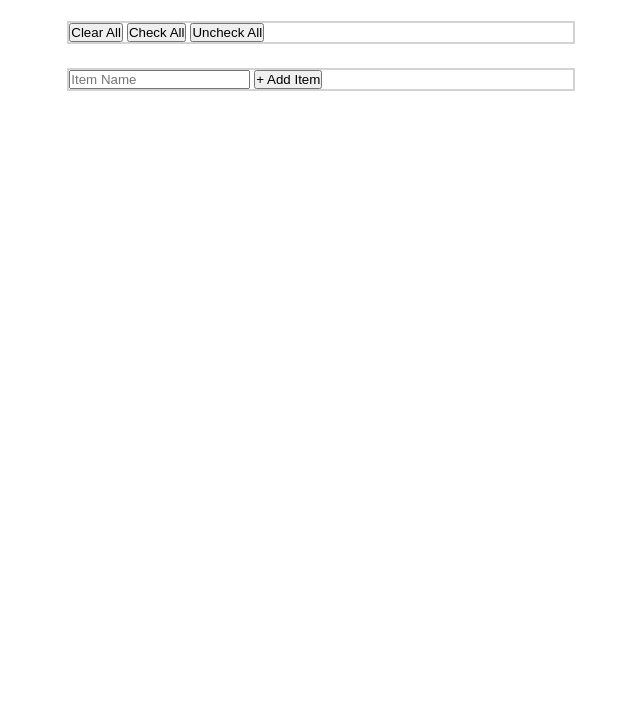
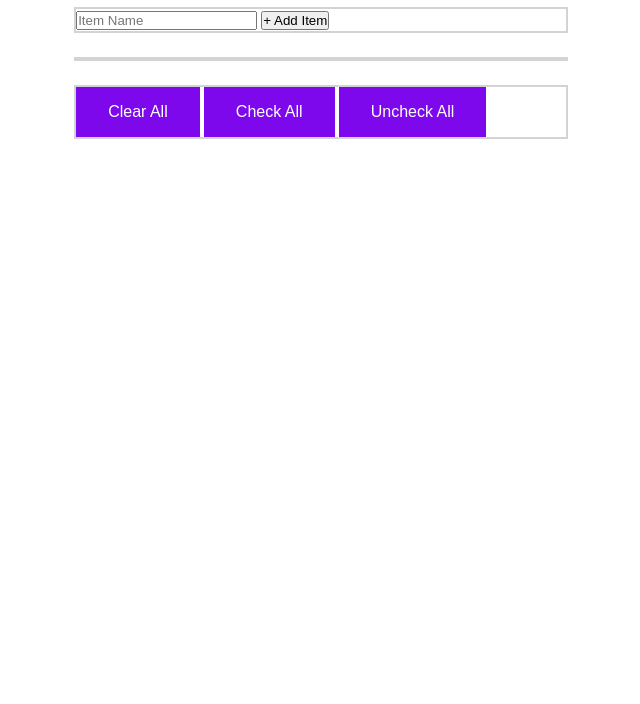
Before and after one commit to erinfm/to-do-list, a plain HTML site: page index.html in a window 1280 px wide. Shown: the part 96-800 px from the top of the page, without its empty margins (319-959 px from the left). Drawn offline with nearby package versions, Linux system fonts and the light colour scheme.

Commit message:
added basic CSS styling to elements

```diff
--- a/index.html
+++ b/index.html
@@ -6,15 +6,23 @@
   <meta name="viewport" content="width=device-width, initial-scale=1.0">
   <meta http-equiv="X-UA-Compatible" content="ie=edge">
   <title>To-Do List</title>
+  <link href="https://fonts.googleapis.com/css?family=Nunito:400,700" rel="stylesheet">
   <link rel="stylesheet" href="styles.css">
   <script defer src="main.js"></script>
 </head>
 
 <body>
-  <div class="container">
-
+  <div class="wrapper">
+    <div class="content-container">
       <div class="main-head">
         <h1>Tuesday, 20 February</h1>
+      </div>
+
+      <div class="add-items-box">
+        <form class="add-items">
+          <input type="text" name="item" placeholder="Item Name" required="">
+          <input type="submit" value="+ Add Item">
+        </form>
       </div>
 
       <div class="todos-box">
@@ -29,13 +37,8 @@
         <button id="uncheckBtn" class="button" type="button">Uncheck All</button>
       </div>
 
-    <div class="footer-add-items">
-      <form class="add-items">
-        <input type="text" name="item" placeholder="Item Name" required="">
-        <input type="submit" value="+ Add Item">
-      </form>
+
     </div>
-
   </div>
 </body>
 
--- a/styles.css
+++ b/styles.css
@@ -8,15 +8,53 @@ ul {
   list-style-type: none;
 }
 
-.container {
+button {
+  display: inline-block;
+  border: none;
+  padding: 1rem 2rem;
+  text-decoration: none;
+  background: #7e08ec;
+  color: #ffffff;
+  font-family: sans-serif;
+  font-size: 1rem;
+  cursor: pointer;
+  text-align: center;
+  transition: background 200ms ease-in-out,
+              transform 120ms ease;
+  -webkit-appearance: none;
+  -moz-appearance: none;
+}
+
+button:hover,
+button:focus {
+  background: #6708c0;
+}
+
+button:focus {
+  outline: 1px solid #fff;
+  outline-offset: -4px;
+}
+
+button:active {
+  transform: scale(0.99);
+}
+
+.wrapper {
+  display: grid;
+  margin: 0.5em;
+}
+
+.content-container {
+  font-family: 'Nunito', sans-serif;
   display: grid;
   grid-gap: 1.5em;
   padding: 1.5em;
+  grid-area: content-container;
   grid-template-areas:
   "header"
+  "add-items-box"
   "todos"
-  "footer-buttons"
-  "footer-add-items";
+  "footer-buttons";
 }
 
 .main-head {
@@ -34,29 +72,24 @@ ul {
   grid-area: footer-buttons;
 }
 
-.footer-add-items {
+.add-items-box {
   border: 2px solid lightgray;
-  grid-area: footer-add-items;
+  grid-area: add-items-box;
 }
 
 @media (min-width: 500px) {
-  .container {
+  .wrapper {
     grid-template-columns: 1fr 3fr 1fr;
     grid-template-areas:
-    ". header ."
-    ". todos ."
-    ". footer-buttons ."
-    ". footer-add-items .";
+    ". content-container ."
   }
 }
 
 @media (min-width: 700px) {
-  .container {
+  .wrapper {
     grid-template-columns: 2fr 3fr 2fr;
     grid-template-areas:
-    ". header ."
-    ". todos ."
-    ". footer-buttons ."
-    ". footer-add-items .";
+    ". content-container ."
+
   }
 }
```
Lines whose indentation alone changed are shown as unchanged.
